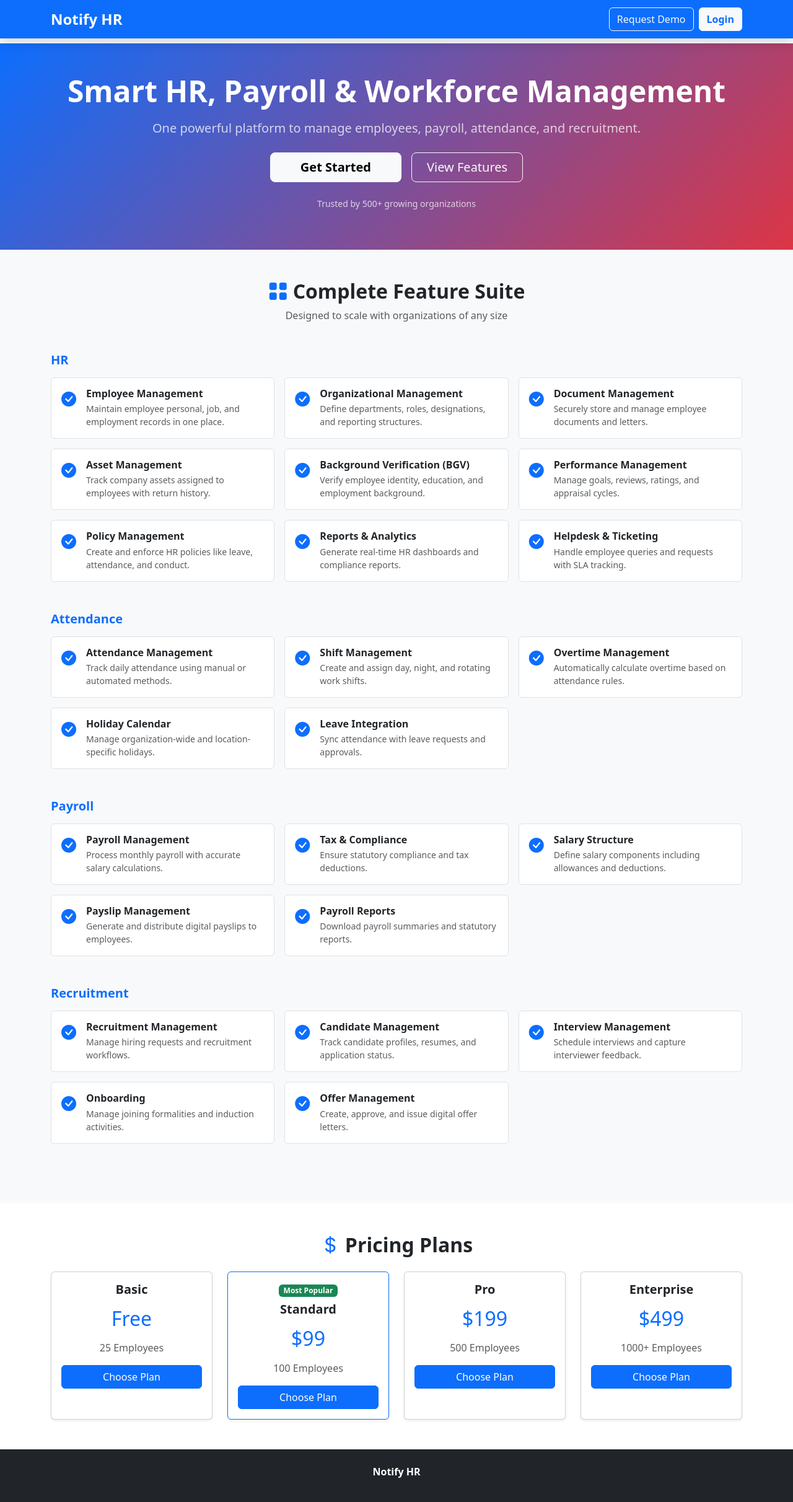
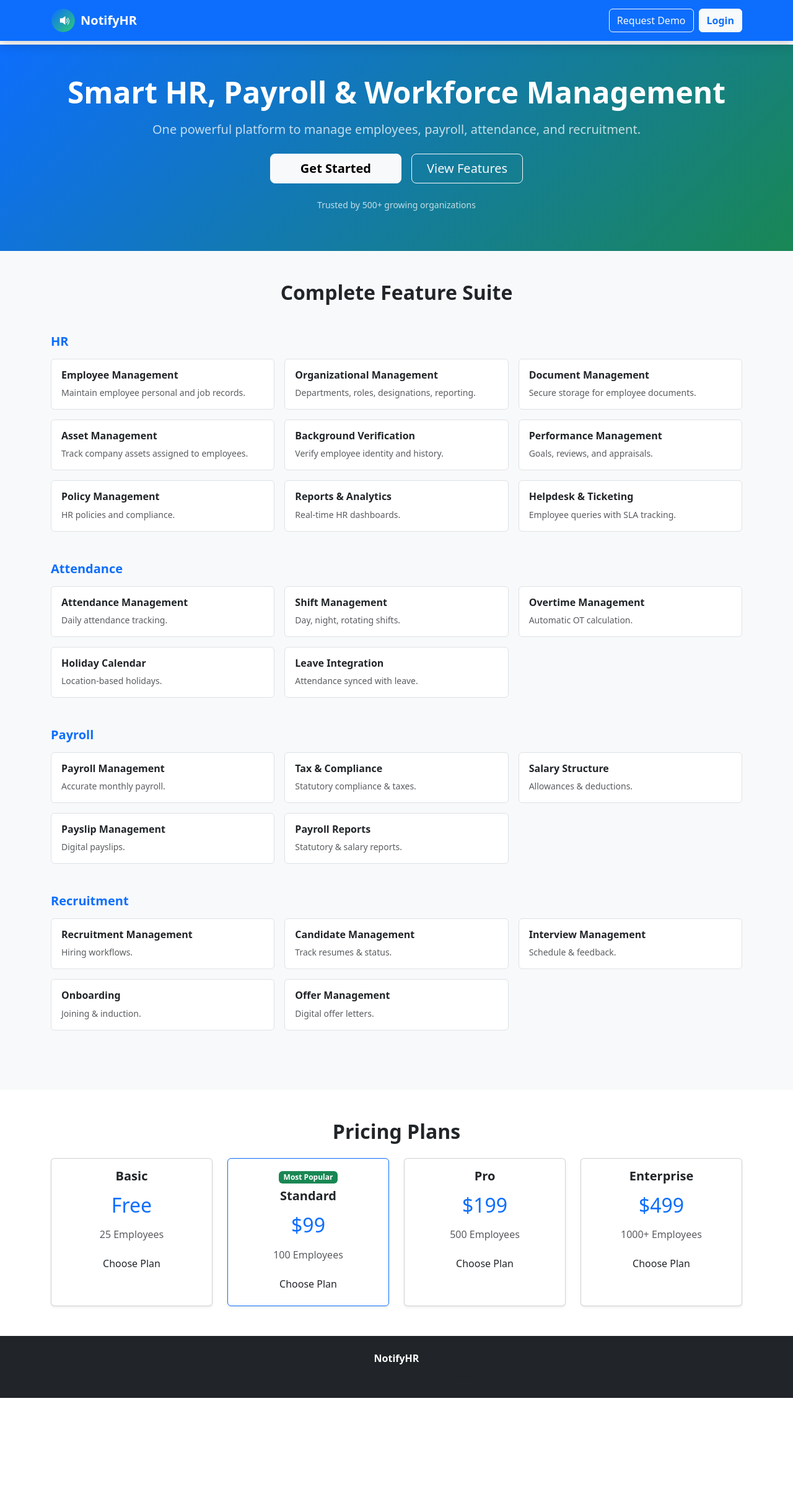
Before and after one commit to notifyhr2026-afk/NotifyHR_UI, a React (Create React App) app: page / in a window 1280 px wide. Shown: the top 2424 px of the page at 62% size. After the commit the page ends 2256 px from the top, so only its background shows below. Built offline with nearby package versions, Linux system fonts and the light colour scheme.

Commit message:
adding env data

```diff
--- a/src/Routes/RoutesComponent.tsx
+++ b/src/Routes/RoutesComponent.tsx
@@ -125,7 +125,7 @@
         <Route path="ManageJobRequisitionRecruiters" element={<ManageJobRequisitionRecruiters />} />
         <Route path="JobRequisitionApprovals" element={<ManageJobRequisitionApprovals />} />
 
-         <Route path="/HelpdeskDashboard" element={<HelpdeskDashboard />} />
+        <Route path="/HelpdeskDashboard" element={<HelpdeskDashboard />} />
         <Route path="/create" element={<CreateTicket />} />
         <Route path="/ticket/:id" element={<TicketDetails />} />
         {/* Wrapping Employee-related routes with the EmployeeProvider */}
--- a/src/components/Employee/EmployeeAddress.tsx
+++ b/src/components/Employee/EmployeeAddress.tsx
@@ -1,7 +1,5 @@
 import React, { useState } from 'react';
 import { Button, Table, Modal, Form, Row, Col } from 'react-bootstrap';
-import ToggleSection from '../ToggleSection';
-
 interface EmployeeAddress {
   id: number;
   addressType: string;
--- a/src/index.css
+++ b/src/index.css
@@ -29,3 +29,28 @@
   display: inline-block;
   margin-left: 2px;
 }
+
+:root {
+  --brand-primary: #0d6efd;   /* Blue */
+  --brand-secondary: #198754; /* Green */
+  --brand-dark: #0b2e4a;
+}
+
+/* LOGO */
+.app-logo {
+  height: 40px;
+  width: auto;
+  object-fit: contain;
+}
+
+/* Buttons */
+.btn-brand {
+  background-color: var(--brand-primary);
+  border-color: var(--brand-primary);
+  color: #fff;
+}
+
+.btn-brand:hover {
+  background-color: #0b5ed7;
+  border-color: #0b5ed7;
+}
--- a/src/pages/Main/Home.tsx
+++ b/src/pages/Main/Home.tsx
@@ -1,44 +1,44 @@
 import React from "react";
 import { Link } from "react-router-dom";
+import logo from "../../assets/notifyhr-logo.svg";
 
 const features = [
   // HR
-  { name: "Employee Management", type: "HR", desc: "Maintain employee personal, job, and employment records in one place." },
-  { name: "Organizational Management", type: "HR", desc: "Define departments, roles, designations, and reporting structures." },
-  { name: "Document Management", type: "HR", desc: "Securely store and manage employee documents and letters." },
-  { name: "Asset Management", type: "HR", desc: "Track company assets assigned to employees with return history." },
-  { name: "Background Verification (BGV)", type: "HR", desc: "Verify employee identity, education, and employment background." },
-  { name: "Performance Management", type: "HR", desc: "Manage goals, reviews, ratings, and appraisal cycles." },
-  { name: "Policy Management", type: "HR", desc: "Create and enforce HR policies like leave, attendance, and conduct." },
-  { name: "Reports & Analytics", type: "HR", desc: "Generate real-time HR dashboards and compliance reports." },
-  { name: "Helpdesk & Ticketing", type: "HR", desc: "Handle employee queries and requests with SLA tracking." },
+  { name: "Employee Management", type: "HR", desc: "Maintain employee personal and job records." },
+  { name: "Organizational Management", type: "HR", desc: "Departments, roles, designations, reporting." },
+  { name: "Document Management", type: "HR", desc: "Secure storage for employee documents." },
+  { name: "Asset Management", type: "HR", desc: "Track company assets assigned to employees." },
+  { name: "Background Verification", type: "HR", desc: "Verify employee identity and history." },
+  { name: "Performance Management", type: "HR", desc: "Goals, reviews, and appraisals." },
+  { name: "Policy Management", type: "HR", desc: "HR policies and compliance." },
+  { name: "Reports & Analytics", type: "HR", desc: "Real-time HR dashboards." },
+  { name: "Helpdesk & Ticketing", type: "HR", desc: "Employee queries with SLA tracking." },
 
   // Attendance
-  { name: "Attendance Management", type: "Attendance", desc: "Track daily attendance using manual or automated methods." },
-  { name: "Shift Management", type: "Attendance", desc: "Create and assign day, night, and rotating work shifts." },
-  { name: "Overtime Management", type: "Attendance", desc: "Automatically calculate overtime based on attendance rules." },
-  { name: "Holiday Calendar", type: "Attendance", desc: "Manage organization-wide and location-specific holidays." },
-  { name: "Leave Integration", type: "Attendance", desc: "Sync attendance with leave requests and approvals." },
+  { name: "Attendance Management", type: "Attendance", desc: "Daily attendance tracking." },
+  { name: "Shift Management", type: "Attendance", desc: "Day, night, rotating shifts." },
+  { name: "Overtime Management", type: "Attendance", desc: "Automatic OT calculation." },
+  { name: "Holiday Calendar", type: "Attendance", desc: "Location-based holidays." },
+  { name: "Leave Integration", type: "Attendance", desc: "Attendance synced with leave." },
 
   // Payroll
-  { name: "Payroll Management", type: "Payroll", desc: "Process monthly payroll with accurate salary calculations." },
-  { name: "Tax & Compliance", type: "Payroll", desc: "Ensure statutory compliance and tax deductions." },
-  { name: "Salary Structure", type: "Payroll", desc: "Define salary components including allowances and deductions." },
-  { name: "Payslip Management", type: "Payroll", desc: "Generate and distribute digital payslips to employees." },
-  { name: "Payroll Reports", type: "Payroll", desc: "Download payroll summaries and statutory reports." },
+  { name: "Payroll Management", type: "Payroll", desc: "Accurate monthly payroll." },
+  { name: "Tax & Compliance", type: "Payroll", desc: "Statutory compliance & taxes." },
+  { name: "Salary Structure", type: "Payroll", desc: "Allowances & deductions." },
+  { name: "Payslip Management", type: "Payroll", desc: "Digital payslips." },
+  { name: "Payroll Reports", type: "Payroll", desc: "Statutory & salary reports." },
 
   // Recruitment
-  { name: "Recruitment Management", type: "Recruitment", desc: "Manage hiring requests and recruitment workflows." },
-  { name: "Candidate Management", type: "Recruitment", desc: "Track candidate profiles, resumes, and application status." },
-  { name: "Interview Management", type: "Recruitment", desc: "Schedule interviews and capture interviewer feedback." },
-  { name: "Onboarding", type: "Recruitment", desc: "Manage joining formalities and induction activities." },
-  { name: "Offer Management", type: "Recruitment", desc: "Create, approve, and issue digital offer letters." }
+  { name: "Recruitment Management", type: "Recruitment", desc: "Hiring workflows." },
+  { name: "Candidate Management", type: "Recruitment", desc: "Track resumes & status." },
+  { name: "Interview Management", type: "Recruitment", desc: "Schedule & feedback." },
+  { name: "Onboarding", type: "Recruitment", desc: "Joining & induction." },
+  { name: "Offer Management", type: "Recruitment", desc: "Digital offer letters." }
 ];
 
-// Group features by type
-const groupedFeatures = features.reduce((acc: any, feature) => {
-  acc[feature.type] = acc[feature.type] || [];
-  acc[feature.type].push(feature);
+const groupedFeatures = features.reduce((acc: any, f) => {
+  acc[f.type] = acc[f.type] || [];
+  acc[f.type].push(f);
   return acc;
 }, {});
 
@@ -46,9 +46,16 @@
   return (
     <>
       {/* NAVBAR */}
-      <nav className="navbar navbar-expand-lg navbar-dark bg-primary shadow fixed-top">
+      <nav
+        className="navbar navbar-expand-lg navbar-dark fixed-top shadow"
+        style={{ backgroundColor: "var(--brand-primary)" }}
+      >
         <div className="container">
-          <span className="navbar-brand fw-bold fs-4">Notify HR</span>
+          <Link to="/" className="navbar-brand d-flex align-items-center gap-2">
+            <img src={logo} alt="NotifyHR Logo" className="app-logo" />
+            <span className="fw-bold fs-5 text-white">NotifyHR</span>
+          </Link>
+
           <div className="d-flex gap-2">
             <Link to="/RequestDemo" className="btn btn-outline-light">
               Request Demo
@@ -60,11 +67,13 @@
         </div>
       </nav>
 
-      <div style={{ paddingTop: "70px" }}>
+      <div style={{ paddingTop: 72 }}>
         {/* HERO */}
         <section
           className="text-white text-center"
-          style={{ background: "linear-gradient(135deg, #0d6efd, #dc3545)" }}
+          style={{
+            background: "linear-gradient(135deg, var(--brand-primary), var(--brand-secondary))"
+          }}
         >
           <div className="container py-5">
             <h1 className="fw-bold display-5 mb-3">
@@ -92,28 +101,19 @@
         {/* FEATURES */}
         <section id="features" className="py-5 bg-light">
           <div className="container">
-            <h2 className="text-center fw-bold mb-2">
-              <i className="bi bi-grid-fill me-2 text-primary"></i>
+            <h2 className="text-center fw-bold mb-5">
               Complete Feature Suite
             </h2>
-            <p className="text-center text-muted mb-5">
-              Designed to scale with organizations of any size
-            </p>
 
             {Object.entries(groupedFeatures).map(([type, items]: any) => (
               <div key={type} className="mb-5">
                 <h5 className="fw-bold text-primary mb-3">{type}</h5>
                 <div className="row g-3">
-                  {items.map((feature: any, index: number) => (
-                    <div className="col-md-6 col-lg-4" key={index}>
-                      <div className="p-3 border rounded h-100 feature-card bg-white">
-                        <div className="d-flex">
-                          <i className="bi bi-check-circle-fill text-primary fs-4 me-3"></i>
-                          <div>
-                            <h6 className="fw-semibold mb-1">{feature.name}</h6>
-                            <p className="small text-muted mb-0">{feature.desc}</p>
-                          </div>
-                        </div>
+                  {items.map((f: any, i: number) => (
+                    <div className="col-md-6 col-lg-4" key={i}>
+                      <div className="p-3 bg-white border rounded h-100 feature-card">
+                        <h6 className="fw-semibold">{f.name}</h6>
+                        <p className="small text-muted mb-0">{f.desc}</p>
                       </div>
                     </div>
                   ))}
@@ -126,28 +126,22 @@
         {/* PRICING */}
         <section className="py-5">
           <div className="container">
-            <h2 className="text-center fw-bold mb-4">
-              <i className="bi bi-currency-dollar me-2 text-primary"></i>
-              Pricing Plans
-            </h2>
-
+            <h2 className="text-center fw-bold mb-4">Pricing Plans</h2>
             <div className="row g-4">
               {[
                 { name: "Basic", price: "Free", users: "25 Employees" },
                 { name: "Standard", price: "$99", users: "100 Employees", popular: true },
                 { name: "Pro", price: "$199", users: "500 Employees" },
                 { name: "Enterprise", price: "$499", users: "1000+ Employees" }
-              ].map((plan, index) => (
-                <div className="col-md-3" key={index}>
-                  <div className={`card text-center h-100 shadow-sm ${plan.popular ? "border-primary" : ""}`}>
+              ].map((p, i) => (
+                <div className="col-md-3" key={i}>
+                  <div className={`card text-center h-100 shadow-sm ${p.popular ? "border-primary" : ""}`}>
                     <div className="card-body">
-                      {plan.popular && (
-                        <span className="badge bg-success mb-2">Most Popular</span>
-                      )}
-                      <h5 className="fw-bold">{plan.name}</h5>
-                      <h2 className="text-primary my-3">{plan.price}</h2>
-                      <p className="text-muted">{plan.users}</p>
-                      <Link to="/login" className="btn btn-primary w-100">
+                      {p.popular && <span className="badge bg-success mb-2">Most Popular</span>}
+                      <h5 className="fw-bold">{p.name}</h5>
+                      <h2 className="text-primary my-3">{p.price}</h2>
+                      <p className="text-muted">{p.users}</p>
+                      <Link to="/login" className="btn btn-brand w-100">
                         Choose Plan
                       </Link>
                     </div>
@@ -159,32 +153,13 @@
         </section>
 
         {/* FOOTER */}
-        <footer className="bg-dark text-white py-4">
-          <div className="container text-center">
-            <p className="fw-semibold mb-1">Notify HR</p>
-            <small className="text-muted">
-              HR • Payroll • Attendance • Recruitment
-            </small>
-          </div>
+        <footer className="bg-dark text-white py-4 text-center">
+          <p className="fw-semibold mb-1">NotifyHR</p>
+          <small className="text-muted">
+            HR • Payroll • Attendance • Recruitment
+          </small>
         </footer>
       </div>
-
-      {/* HOVER STYLES */}
-      <style>
-        {`
-          .feature-card {
-            transition: all 0.2s ease;
-          }
-          .feature-card:hover {
-            transform: translateY(-4px);
-            box-shadow: 0 8px 20px rgba(0,0,0,0.08);
-          }
-          .card:hover {
-            transform: scale(1.03);
-            transition: 0.2s ease;
-          }
-        `}
-      </style>
     </>
   );
 };
```
Also changed, not shown: src/config/apiConfig.js (+11 -4 lines), src/assets/notifyhr-logo.svg (added), 1 other file (tests, documents, lock files or other folders).
